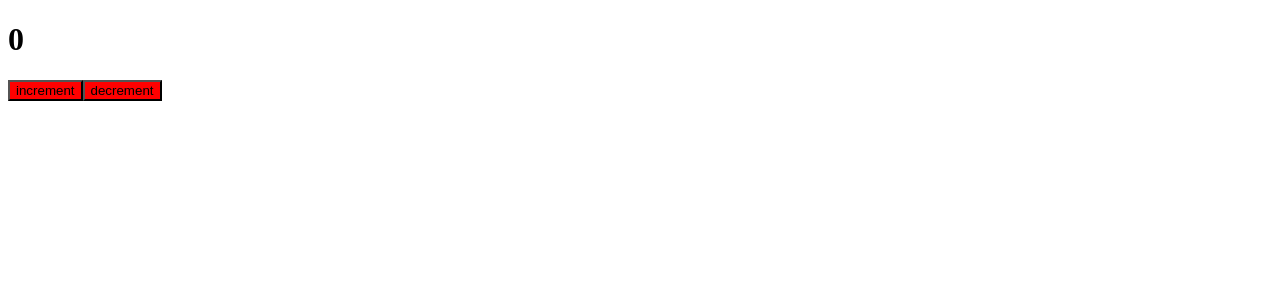
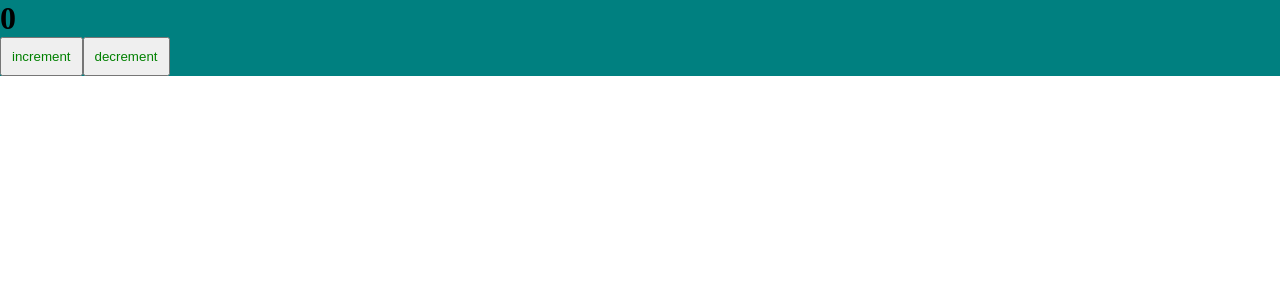
Before and after one commit to egoryan8/advanced-react, a React app: page / in a window 1280 px wide. Shown: the top 300 px of the page. Built offline with nearby package versions, Linux system fonts and the light colour scheme.

Commit message:
feat: add mini-css-extract plugin, config css modules

```diff
--- a/package.json
+++ b/package.json
@@ -19,6 +19,7 @@
     "@types/webpack-dev-server": "^4.7.2",
     "css-loader": "^6.7.2",
     "html-webpack-plugin": "^5.5.0",
+    "mini-css-extract-plugin": "^2.7.1",
     "sass": "^1.56.1",
     "sass-loader": "^13.2.0",
     "style-loader": "^3.3.1",
--- /dev/null
+++ b/src/App.tsx
@@ -0,0 +1,13 @@
+import React from 'react';
+import {Counter} from "./components/Counter";
+
+import './index.scss';
+const App = () => {
+  return (
+    <div className="App">
+      <Counter/>
+    </div>
+  );
+};
+
+export default App;
--- /dev/null
+++ b/src/components/Counter.module.scss
@@ -0,0 +1,8 @@
+.wrapper {
+  background-color: teal;
+}
+
+button {
+  padding: 10px;
+  color: green
+}
--- a/src/components/Counter.scss
+++ /dev/null
@@ -1,3 +0,0 @@
-button {
-  background-color: red;
-}
--- a/src/components/Counter.tsx
+++ b/src/components/Counter.tsx
@@ -1,5 +1,5 @@
 import React, {useState} from 'react';
-import './Counter.scss';
+import styles from './Counter.module.scss';
 
 export const Counter = () => {
   const [count, setCount] = useState(0);
@@ -13,9 +13,9 @@ export const Counter = () => {
   }
 
   return (
-    <div>
+    <div className={styles.wrapper}>
       <h1>{count}</h1>
-      <button onClick={increment}>increment</button>
+      <button className={styles.green} onClick={increment}>increment</button>
       <button onClick={decrement}>decrement</button>
     </div>
   );
--- /dev/null
+++ b/src/index.scss
@@ -0,0 +1,9 @@
+* {
+    margin: 0;
+    padding: 0;
+    box-sizing: border-box;
+}
+
+.App {
+    background-color: blueviolet;
+}
--- a/src/index.tsx
+++ b/src/index.tsx
@@ -1,9 +1,7 @@
 import {render} from "react-dom";
-import {Counter} from "./components/Counter";
+import App from "./App";
 
 render (
-  <div>
-    <Counter/>
-  </div>,
+  <App/>,
   document.getElementById('root')
 )
```
Also changed, not shown: src/global.d.ts (added, +7 -0 lines), 5 other files (tests, documents, lock files or other folders).
